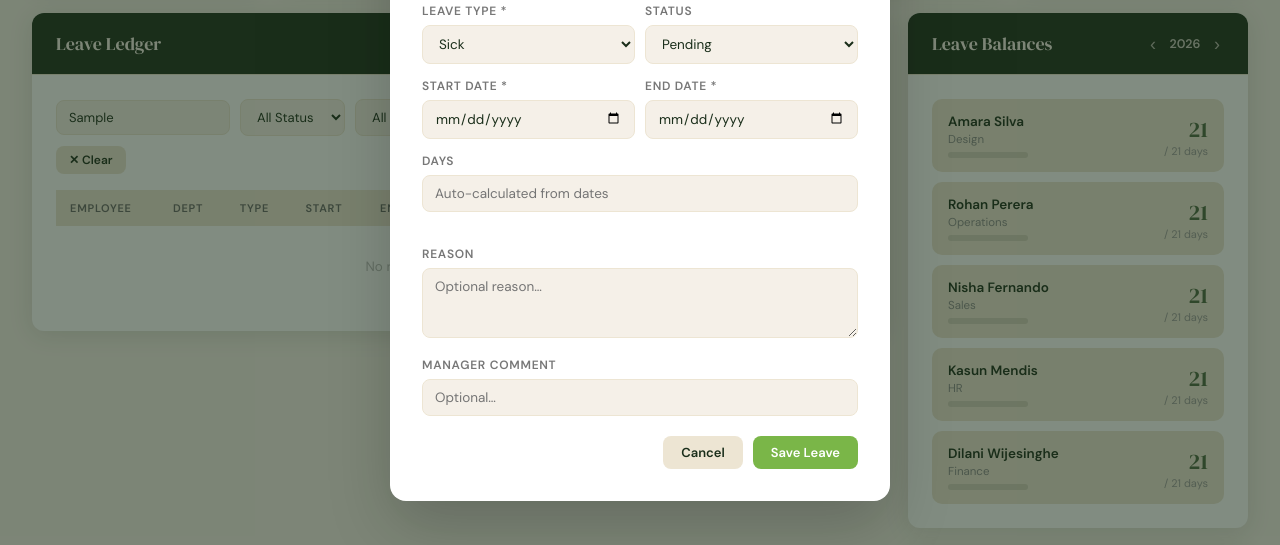
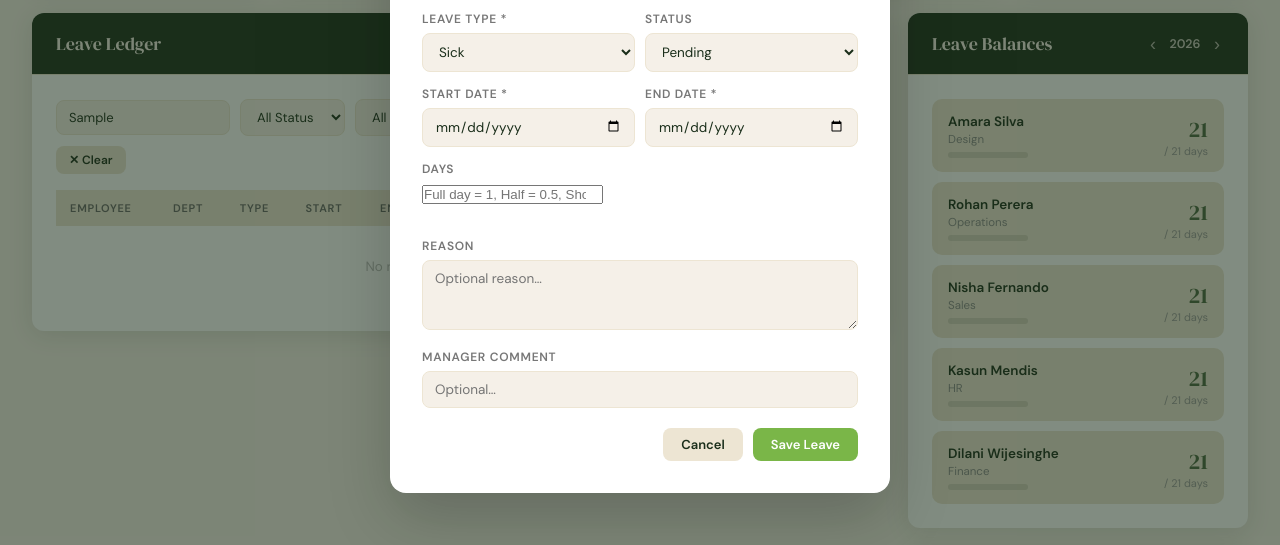
Before and after one commit to barkornamentJaz/leave-Management-HR, a plain HTML site: page index.html in a window 1280 px wide. Both pictures are taken after typing "Sample" into the empty fields and a click on the button "+ New Leave". Shown: the part 227-772 px from the top of the page. Drawn offline with Linux system fonts and the light colour scheme; no server answers.

Commit message:
index.html

```diff
--- a/index.html
+++ b/index.html
@@ -300,7 +300,7 @@ tbody tr:hover{background:#fafaf6}
     </div>
     <div class="form-group">
       <label class="form-label">Days</label>
-      <input type="number" class="form-input" id="fDays" min="1" placeholder="Auto-calculated from dates">
+      <input type="number" id="fDays" step="0.25" min="0.25" placeholder="Full day = 1, Half = 0.5, Short = 0.25">
       <div class="days-preview" id="daysPreview"></div>
     </div>
     <div class="form-group">
```
